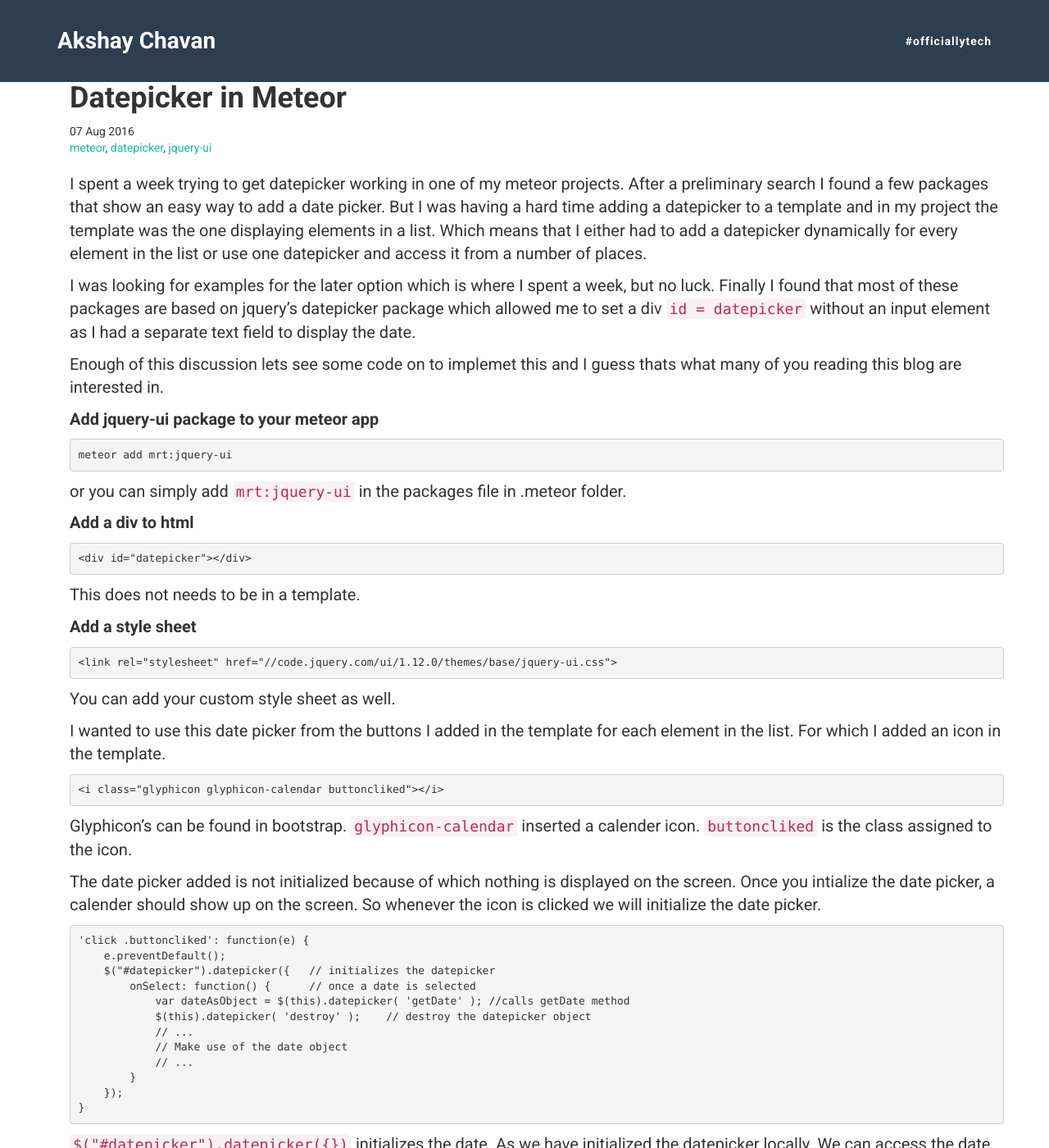
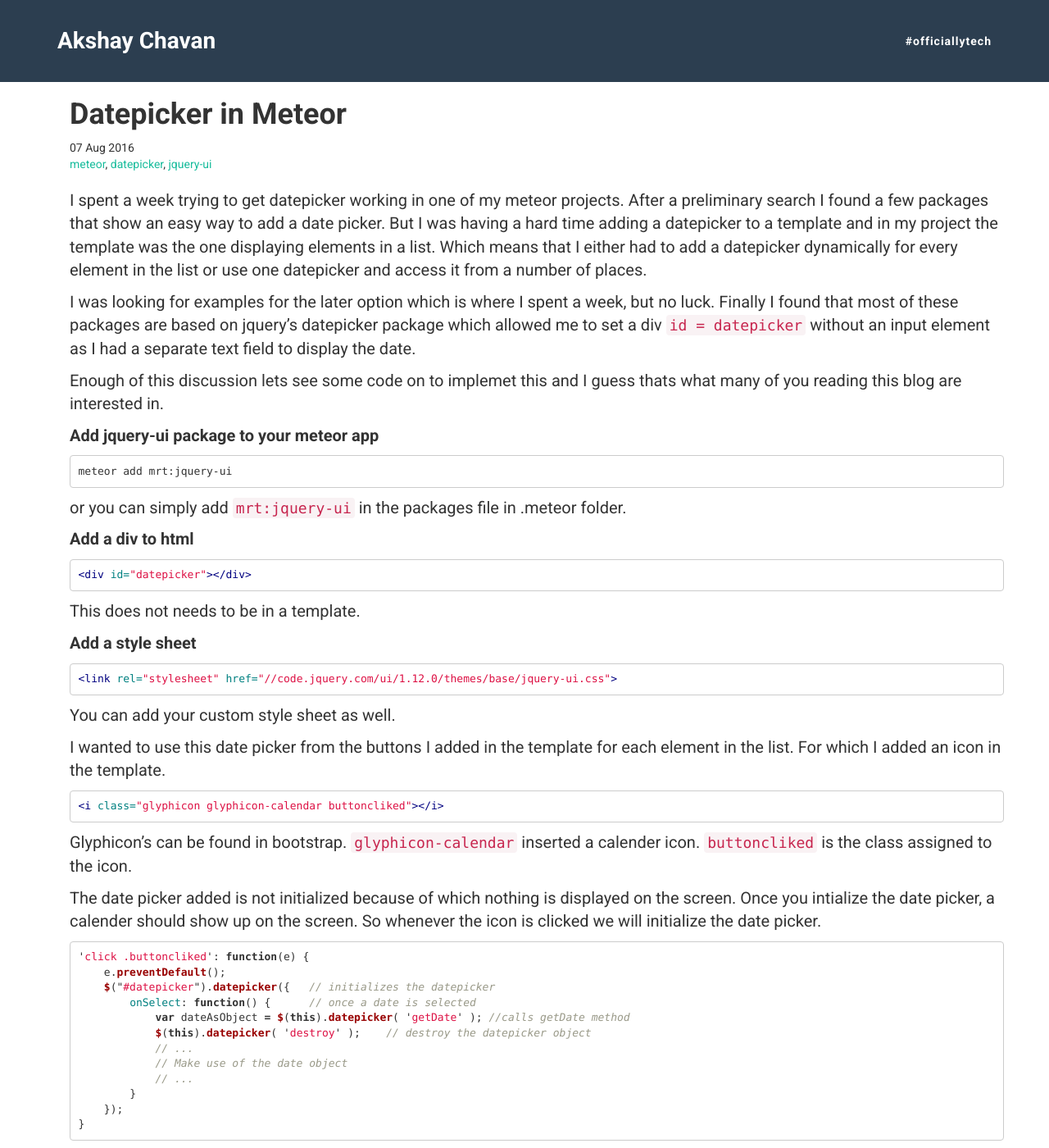
Before and after one commit to arccoder/arccoder.github.io, a Jekyll site: the page built from _posts/2016-08-07-datepicker-in-meteor.md, in a window 1280 px wide and 1400 px high. Shown: the whole window at 82% size. Built offline with Jekyll 4.4.1, drawn with Linux system fonts in a browser that asks for light colours; nearby versions of some CDN libraries; some web fonts are replaced; comment, search, counter and statistics services are not loaded.

Commit message:
Added syntax highlighter for code in markdown

```diff
--- a/_includes/head.html
+++ b/_includes/head.html
@@ -16,6 +16,9 @@
     <!-- This website Theme CSS -->
     <link rel="stylesheet" href="/css/style.css">
 
+    <!--Code syntax highlighter CSS -->
+    <link rel="stylesheet" href="/css/syntax.css">
+
     <link rel="canonical" href="{{ page.url | replace:'index.html','' | prepend: site.baseurl | prepend: site.url }}">
 
     <link rel="alternate" type="application/rss+xml" title="{{ site.title }}" href="{{ " /feed.xml " | prepend: site.baseurl | prepend: site.url }}">
--- a/_layouts/post.html
+++ b/_layouts/post.html
@@ -3,7 +3,7 @@
 ---
 <div class="container">
     <article class="post">
-      <br><br>
+      <br><br><br>
       <h1>{{ page.title }}</h1>
 
       {{ page.date | date_to_string }}    {% include post-tags.html %}
--- a/blog/index.html
+++ b/blog/index.html
@@ -1,7 +1,7 @@
 ---
 layout: default
 ---
-<br><br>
+<br><br><br>
 <h1>#officiallytech - Blog</h1>
 <br><br>
 <h4>
--- /dev/null
+++ b/css/syntax.css
@@ -0,0 +1,70 @@
+/*
+ * Syntax highlighter CSS file
+ * https://gist.github.com/demisx/025698a7b5e314a7a4b5
+ */
+
+.highlight  { background: #ffffff; }
+.highlight .c { color: #999988; font-style: italic } /* Comment */
+.highlight .err { color: #a61717; background-color: #e3d2d2 } /* Error */
+.highlight .k { font-weight: bold } /* Keyword */
+.highlight .o { font-weight: bold } /* Operator */
+.highlight .cm { color: #999988; font-style: italic } /* Comment.Multiline */
+.highlight .cp { color: #999999; font-weight: bold } /* Comment.Preproc */
+.highlight .c1 { color: #999988; font-style: italic } /* Comment.Single */
+.highlight .cs { color: #999999; font-weight: bold; font-style: italic } /* Comment.Special */
+.highlight .gd { color: #000000; background-color: #ffdddd } /* Generic.Deleted */
+.highlight .gd .x { color: #000000; background-color: #ffaaaa } /* Generic.Deleted.Specific */
+.highlight .ge { font-style: italic } /* Generic.Emph */
+.highlight .gr { color: #aa0000 } /* Generic.Error */
+.highlight .gh { color: #999999 } /* Generic.Heading */
+.highlight .gi { color: #000000; background-color: #ddffdd } /* Generic.Inserted */
+.highlight .gi .x { color: #000000; background-color: #aaffaa } /* Generic.Inserted.Specific */
+.highlight .go { color: #888888 } /* Generic.Output */
+.highlight .gp { color: #555555 } /* Generic.Prompt */
+.highlight .gs { font-weight: bold } /* Generic.Strong */
+.highlight .gu { color: #aaaaaa } /* Generic.Subheading */
+.highlight .gt { color: #aa0000 } /* Generic.Traceback */
+.highlight .kc { font-weight: bold } /* Keyword.Constant */
+.highlight .kd { font-weight: bold } /* Keyword.Declaration */
+.highlight .kp { font-weight: bold } /* Keyword.Pseudo */
+.highlight .kr { font-weight: bold } /* Keyword.Reserved */
+.highlight .kt { color: #445588; font-weight: bold } /* Keyword.Type */
+.highlight .m { color: #009999 } /* Literal.Number */
+.highlight .s { color: #d14 } /* Literal.String */
+.highlight .na { color: #008080 } /* Name.Attribute */
+.highlight .nb { color: #0086B3 } /* Name.Builtin */
+.highlight .nc { color: #445588; font-weight: bold } /* Name.Class */
+.highlight .no { color: #008080 } /* Name.Constant */
+.highlight .ni { color: #800080 } /* Name.Entity */
+.highlight .ne { color: #990000; font-weight: bold } /* Name.Exception */
+.highlight .nf { color: #990000; font-weight: bold } /* Name.Function */
+.highlight .nn { color: #555555 } /* Name.Namespace */
+.highlight .nt { color: #000080 } /* Name.Tag */
+.highlight .nv { color: #008080 } /* Name.Variable */
+.highlight .ow { font-weight: bold } /* Operator.Word */
+.highlight .w { color: #bbbbbb } /* Text.Whitespace */
+.highlight .mf { color: #009999 } /* Literal.Number.Float */
+.highlight .mh { color: #009999 } /* Literal.Number.Hex */
+.highlight .mi { color: #009999 } /* Literal.Number.Integer */
+.highlight .mo { color: #009999 } /* Literal.Number.Oct */
+.highlight .sb { color: #d14 } /* Literal.String.Backtick */
+.highlight .sc { color: #d14 } /* Literal.String.Char */
+.highlight .sd { color: #d14 } /* Literal.String.Doc */
+.highlight .s2 { color: #d14 } /* Literal.String.Double */
+.highlight .se { color: #d14 } /* Literal.String.Escape */
+.highlight .sh { color: #d14 } /* Literal.String.Heredoc */
+.highlight .si { color: #d14 } /* Literal.String.Interpol */
+.highlight .sx { color: #d14 } /* Literal.String.Other */
+.highlight .sr { color: #009926 } /* Literal.String.Regex */
+.highlight .s1 { color: #d14 } /* Literal.String.Single */
+.highlight .ss { color: #990073 } /* Literal.String.Symbol */
+.highlight .bp { color: #999999 } /* Name.Builtin.Pseudo */
+.highlight .vc { color: #008080 } /* Name.Variable.Class */
+.highlight .vg { color: #008080 } /* Name.Variable.Global */
+.highlight .vi { color: #008080 } /* Name.Variable.Instance */
+.highlight .il { color: #009999 } /* Literal.Number.Integer.Long */
+
+/* Make line numbers unselectable: excludes line numbers from copy-paste user ops */
+.highlight .lineno {-webkit-user-select: none;-moz-user-select: none; -o-user-select: none;}
+.lineno::-moz-selection {background-color: transparent;} /* Mozilla specific */
+.lineno::selection {background-color: transparent;} /* Other major browsers */
```
